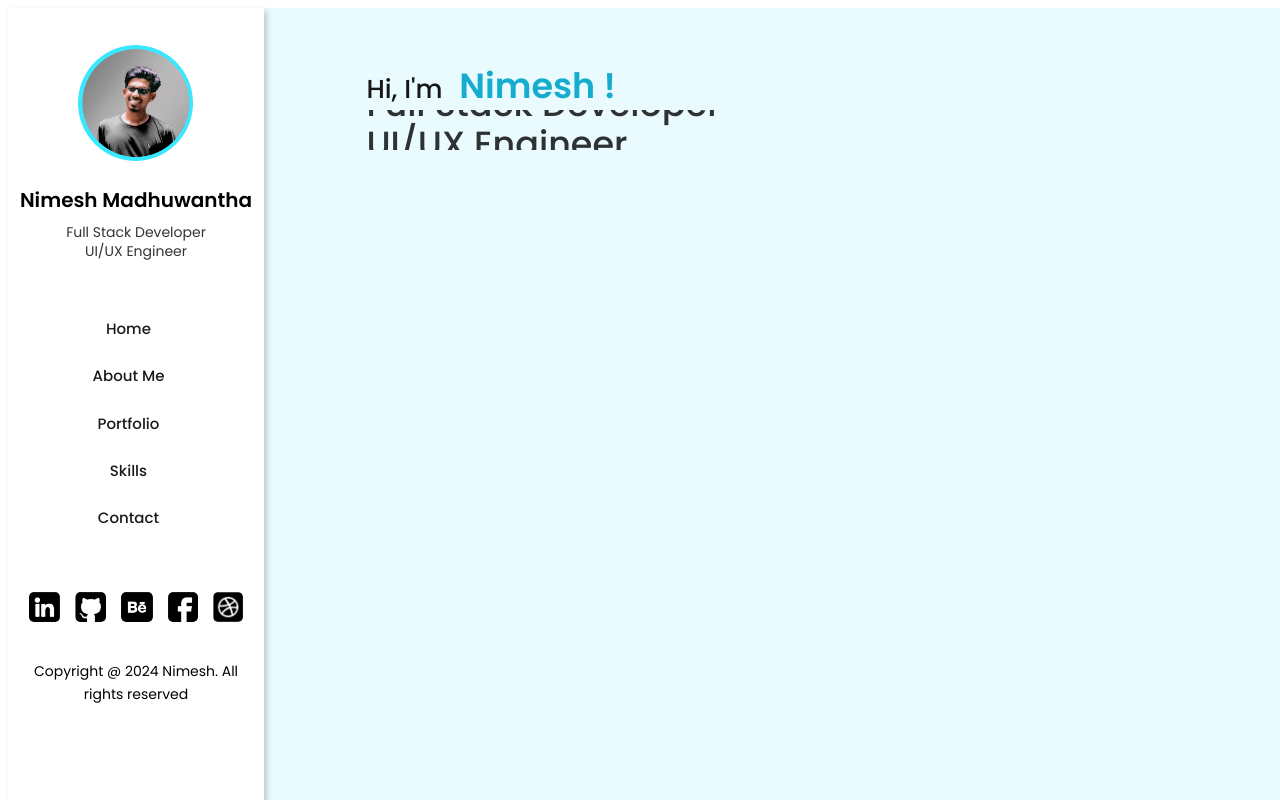
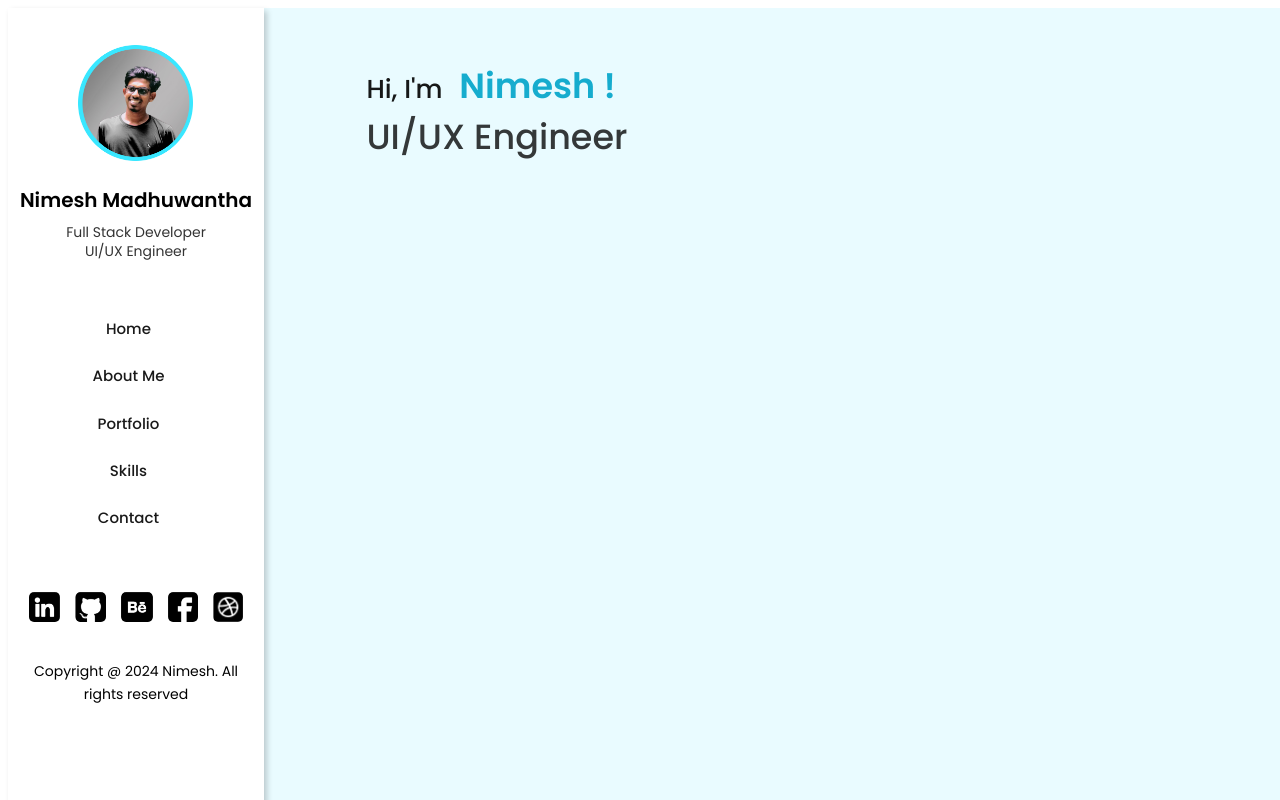
Before and after one commit to NimeshMadhuwantha/My-Portfolio, a React (Vite) app in the folder My-Portfolio/: page / in a window 1280 px wide. Built offline with nearby package versions, Linux system fonts and the light colour scheme.

Commit message:
update the swapping text

```diff
--- a/My-Portfolio/src/pages/Home/Home.css
+++ b/My-Portfolio/src/pages/Home/Home.css
@@ -35,9 +35,7 @@
   .ChangingText{
     overflow: hidden;
     gap: 2;
-    height: 40px;
-    line-height: 1.9;
-
+    height: 50px;
 
   }
   .FSDtop{
@@ -45,24 +43,42 @@
     height: 100%;
     width: max-content;
     border: none;
-
-
     animation: spin_words 6s infinite;
   }
-  @keyframes spin_words{
-    20%{
+  .ChangingText {
+    overflow: hidden;
+    gap: 2px;
+    height: 50px;
+    opacity: 78%;
+}
+
+.FSDtop {
+    display: block;
+    height: 100%;
+    width: max-content;
+    border: none;
+    animation: spin_words 10s infinite;
+}
+
+@keyframes spin_words {
+    0%, 25% {
+        transform: translateY(0%);
+        opacity: 1;
+    }
+    30%, 35% {
         transform: translateY(-112%);
+        opacity: 0;
     }
-    40%{
+    40%, 65% {
         transform: translateY(-100%);
+        opacity: 1;
     }
-    60%{
+    70%, 75% {
         transform: translateY(-212%);
+        opacity: 0;
     }
-    80%{
-      transform: translateY(-200%);
-    }
-    100%{
-    transform: translateY(-312%);
+    80%, 100% {
+        transform: translateY(-200%);
+        opacity: 1;
     }
 }
```
